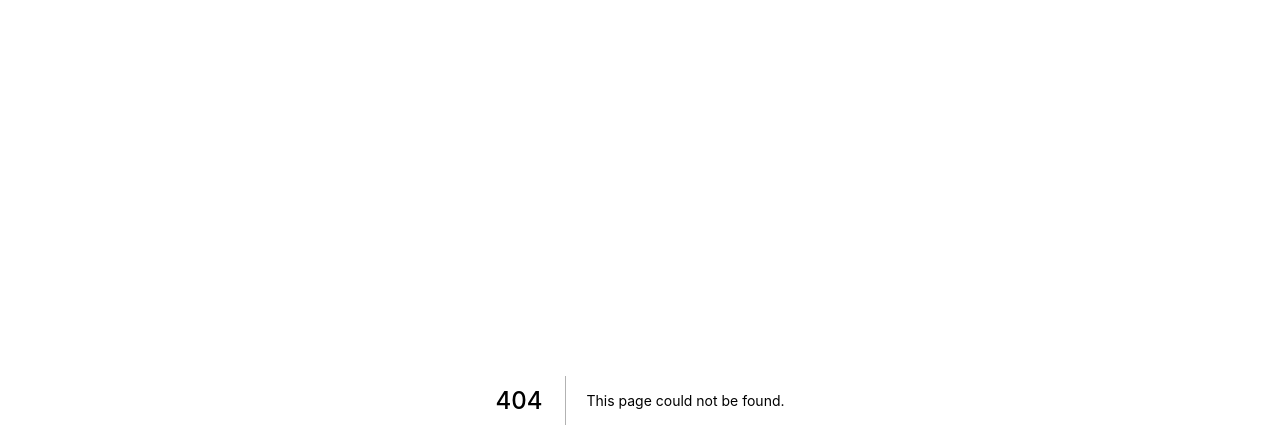
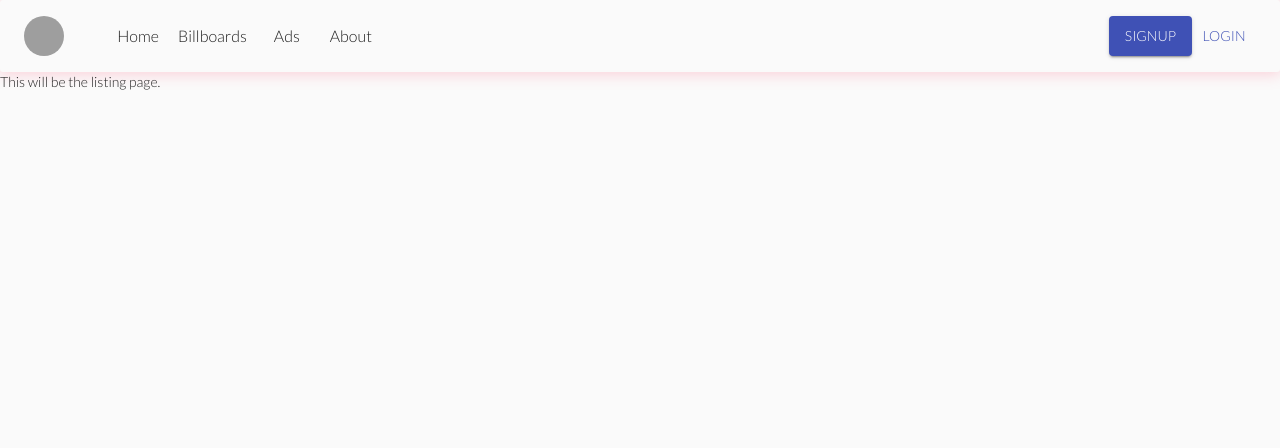
Before and after one commit to viveksri96/adpitchers-frontend, a Next.js app: page /listing in a window 1280 px wide. Before the commit this address had no page. Shown: the top 448 px of the page. Built offline with nearby package versions, Linux system fonts and the light colour scheme; grey boxes are pictures that could not be loaded.

Commit message:
fix: downgrade to 9.5.0v for next

```diff
--- a/package.json
+++ b/package.json
@@ -10,8 +10,11 @@
   "dependencies": {
     "@material-ui/core": "^4.11.0",
     "@material-ui/styles": "^4.10.0",
-    "next": "9.5.3",
+    "next": "9.5.0",
     "react": "16.13.1",
     "react-dom": "16.13.1"
+  },
+  "devDependencies": {
+    "babel-plugin-styled-components": "^1.11.1"
   }
 }
--- a/pages/_app.js
+++ b/pages/_app.js
@@ -1,7 +1,39 @@
-import '../styles/globals.css'
+import React from 'react';
+import PropTypes from 'prop-types';
+import Head from 'next/head';
+import { ThemeProvider } from '@material-ui/core/styles';
+import CssBaseline from '@material-ui/core/CssBaseline';
+import { theme } from '../styles/theme';
+import Header from './common/Header';
 
-function MyApp({ Component, pageProps }) {
-  return <Component {...pageProps} />
+export default function MyApp(props) {
+  const { Component, pageProps } = props;
+
+  React.useEffect(() => {
+    // Remove the server-side injected CSS.
+    const jssStyles = document.querySelector('#jss-server-side');
+    if (jssStyles) {
+      jssStyles.parentElement.removeChild(jssStyles);
+    }
+  }, []);
+
+  return (
+    <React.Fragment>
+      <Head>
+        <title>My page</title>
+        <meta name="viewport" content="minimum-scale=1, initial-scale=1, width=device-width" />
+      </Head>
+      <ThemeProvider theme={theme}>
+        {/* CssBaseline kickstart an elegant, consistent, and simple baseline to build upon. */}
+        <CssBaseline />
+        <Header />
+        <Component {...pageProps} />
+      </ThemeProvider>
+    </React.Fragment>
+  );
 }
 
-export default MyApp
+MyApp.propTypes = {
+  Component: PropTypes.elementType.isRequired,
+  pageProps: PropTypes.object.isRequired,
+};
--- /dev/null
+++ b/pages/_document.js
@@ -0,0 +1,65 @@
+import React from 'react';
+import Document, { Html, Head, Main, NextScript } from 'next/document';
+import { ServerStyleSheets } from '@material-ui/core/styles';
+import {theme} from '../styles/theme';
+
+export default class MyDocument extends Document {
+  render() {
+    return (
+      <Html lang="en">
+        <Head>
+          {/* PWA primary color */}
+          <meta name="theme-color" content={theme.palette.primary.main} />
+          <link href="https://fonts.googleapis.com/css2?family=Lato:wght@300&display=swap" rel="stylesheet" />
+        </Head>
+        <body>
+          <Main />
+          <NextScript />
+        </body>
+      </Html>
+    );
+  }
+}
+
+// `getInitialProps` belongs to `_document` (instead of `_app`),
+// it's compatible with server-side generation (SSG).
+MyDocument.getInitialProps = async (ctx) => {
+  // Resolution order
+  //
+  // On the server:
+  // 1. app.getInitialProps
+  // 2. page.getInitialProps
+  // 3. document.getInitialProps
+  // 4. app.render
+  // 5. page.render
+  // 6. document.render
+  //
+  // On the server with error:
+  // 1. document.getInitialProps
+  // 2. app.render
+  // 3. page.render
+  // 4. document.render
+  //
+  // On the client
+  // 1. app.getInitialProps
+  // 2. page.getInitialProps
+  // 3. app.render
+  // 4. page.render
+
+  // Render app and page and get the context of the page with collected side effects.
+  const sheets = new ServerStyleSheets();
+  const originalRenderPage = ctx.renderPage;
+
+  ctx.renderPage = () =>
+    originalRenderPage({
+      enhanceApp: (App) => (props) => sheets.collect(<App {...props} />),
+    });
+
+  const initialProps = await Document.getInitialProps(ctx);
+
+  return {
+    ...initialProps,
+    // Styles fragment is rendered after the app and page rendering finish.
+    styles: [...React.Children.toArray(initialProps.styles), sheets.getStyleElement()],
+  };
+};
--- a/pages/common/Header.js
+++ b/pages/common/Header.js
@@ -1,5 +1,5 @@
 import Grid from '@material-ui/core/Grid';
-import { Button, Avatar, Typography } from '@material-ui/core';
+import { Button, Avatar, Typography, Link } from '@material-ui/core';
 import { makeStyles } from '@material-ui/styles';
 
 const useStyles = makeStyles({
@@ -21,7 +21,7 @@ const useStyles = makeStyles({
     textTransform: 'none',
   },
   buttonText: {
-    fontSize: 32,
+    fontSize: 16,
     fontWeight: 'normal',
   },
   avatar: {
@@ -35,26 +35,32 @@ const useStyles = makeStyles({
 
 export default function Header() {
   const classes = useStyles()
-  console.log(classes)
+  function getRouteName(name){
+    if(['Billboards', 'Ads'].includes(name)) return '/listing'
+    else if(name === 'Home') return '/'
+    else if(name === 'About') return '/about'
+  }
   return(
     <Grid container className={classes.root}>
-      <Grid item xs="8" className={classes.flex}>
+      <Grid item xs={8} className={classes.flex}>
         <Avatar
           className={classes.logo}
           alt="logo"
           src="https://tl.vhv.rs/dpng/s/416-4160680_from-liquipedia-playerunknowns-battlegrounds-wiki-logo-png-for.png"
         />
         {
-          ['Home', 'Billboards', 'Ads', 'About'].map(buttonName => (
-            <Button className={`${classes.button}`} >
-              <Typography variant='h1' className={classes.buttonText}>
-                {buttonName}
-              </Typography>
-            </Button>
+          ['Home', 'Billboards', 'Ads', 'About'].map((buttonName, i) => (
+            <Link href={getRouteName(buttonName)} key={`button:${buttonName}:${i}`}>
+              <Button className={`${classes.button}`}>
+                <Typography variant='h1' className={classes.buttonText}>
+                  {buttonName}
+                </Typography>
+              </Button>
+            </Link>
           ))
         }
       </Grid>
-      <Grid item xs="4" className={classes.avatar}>
+      <Grid item xs={4} className={classes.avatar}>
         <Button variant="contained" color="primary" className={classes.authButton}>Signup</Button>
         <Button color="primary" className={classes.authButton}>Login</Button>
         {/* <Avatar alt="Remy Sharp" src="https://api.adorable.io/avatars/285/abott@adorable.png" /> */}
--- a/pages/index.js
+++ b/pages/index.js
@@ -1,26 +1,11 @@
-import Head from 'next/head'
-import Grid from '@material-ui/core/Grid';
-import styles from '../styles/Home.module.css'
-import Header from './common/Header';
-import { ThemeProvider, createMuiTheme } from '@material-ui/core';
-
-const theme = createMuiTheme({
-  typography: {
-    fontFamily: [
-      'Lato',
-      'san-serif'
-    ].join(','),
-  },
-})
 
 
 export default function Home() {
   return (
-    <ThemeProvider theme={theme}>
-      <Head>
-      <link href="https://fonts.googleapis.com/css2?family=Lato:wght@300&display=swap" rel="stylesheet" />
-      </Head>
-      <Header />
-    </ThemeProvider>
+    <>
+      <div>
+        This will be the home page.
+      </div>
+    </>
   )
 }
--- /dev/null
+++ b/pages/listing.js
@@ -0,0 +1,22 @@
+import {Grid, Card, CardActionArea, CardMedia, ThemeProvider} from '@material-ui/core'
+import Header from './common/Header'
+import { theme } from '../styles/theme'
+import Head from 'next/head'
+
+
+export default function Listing(){
+  return (
+    <div>
+      <Grid container>
+        <Card>
+          <CardActionArea>
+              <CardMedia
+                src="http://lorempixel.com/g/400/400/"
+              />
+          </CardActionArea>
+        </Card>
+      </Grid>
+      This will be the listing page.
+    </div>
+  )
+}
--- /dev/null
+++ b/styles/theme.js
@@ -0,0 +1,10 @@
+import { createMuiTheme } from "@material-ui/core";
+
+export const theme = createMuiTheme({
+  typography: {
+    fontFamily: [
+      'Lato',
+      'san-serif'
+    ].join(','),
+  },
+})
```
Also changed, not shown: .babelrc (added), 1 other file (tests, documents, lock files or other folders).
